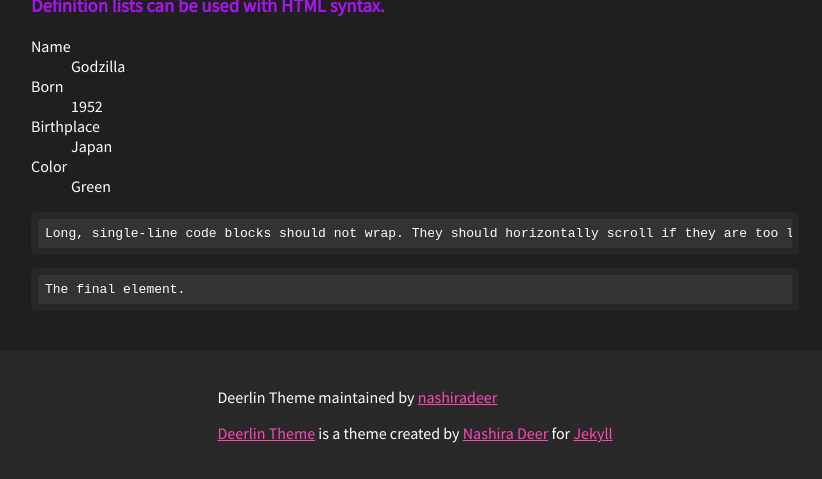
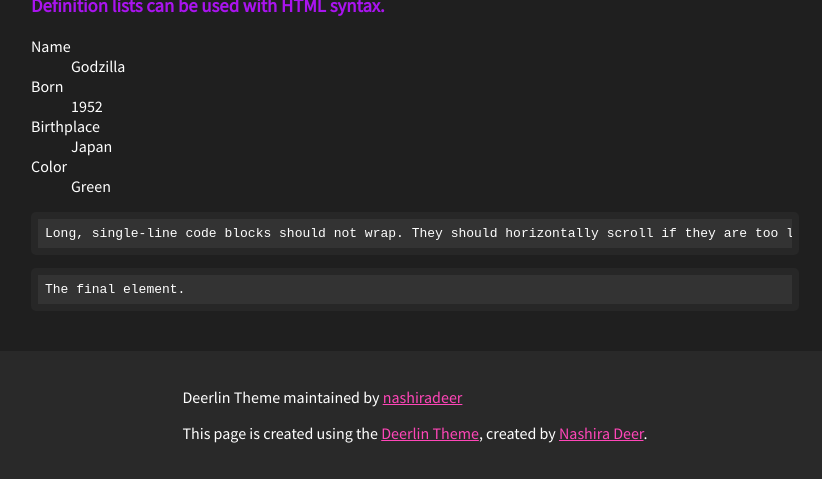
Before and after one commit to nashiradeer/deerlin-for-jekyll, a Jekyll site: the page built from index.md, in a window 1280 px wide and 900 px high, scrolled down 2384 px, cut to the strip 421-900 px from the top of the window. Shown: the whole strip, without its empty margins (225-1047 px from the left). Built offline with Jekyll 4.4.1, drawn with Linux system fonts in a browser that asks for light colours.

Commit message:
A better copyright notice

```diff
--- a/_includes/footer.html
+++ b/_includes/footer.html
@@ -2,5 +2,5 @@
     {% if site.github.is_project_page %}
     <p>{{ site.title | default: site.github.repository_name }} maintained by <a href="{{ site.github.owner_url }}">{{ site.github.owner_name }}</a></p>
     {% endif %}
-    <p><a href="https://github.com/NashiraDeer/Jekyll-Deerlin/">Deerlin Theme</a> is a theme created by <a href="https://github.com/NashiraDeer">Nashira Deer</a> for <a href="https://jekyllrb.com/">Jekyll</a></p>
+    <p>This page is created using the <a href="https://github.com/NashiraDeer/Jekyll-Deerlin/">Deerlin Theme</a>, created by <a href="https://github.com/NashiraDeer">Nashira Deer</a>.
 </div>
```
